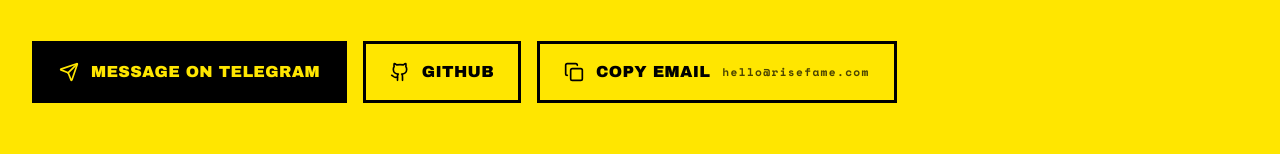
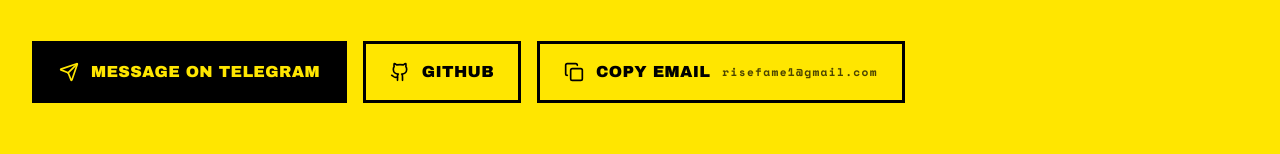
Before and after one commit to risefame/website, a React (Vite) app: page / in a window 1280 px wide. Shown: the part 3925-4079 px from the top of the page. Built offline with nearby package versions, Linux system fonts and the light colour scheme.

Commit message:
Update config.ts

```diff
--- a/src/config.ts
+++ b/src/config.ts
@@ -2,5 +2,5 @@ export const LINKS = {
   telegram: 'https://t.me/risefame',
   github: 'https://github.com/risefame',
   // TODO: замени на реальный адрес
-  email: 'hello@risefame.com',
+  email: 'risefame1@gmail.com',
 } as const
```
